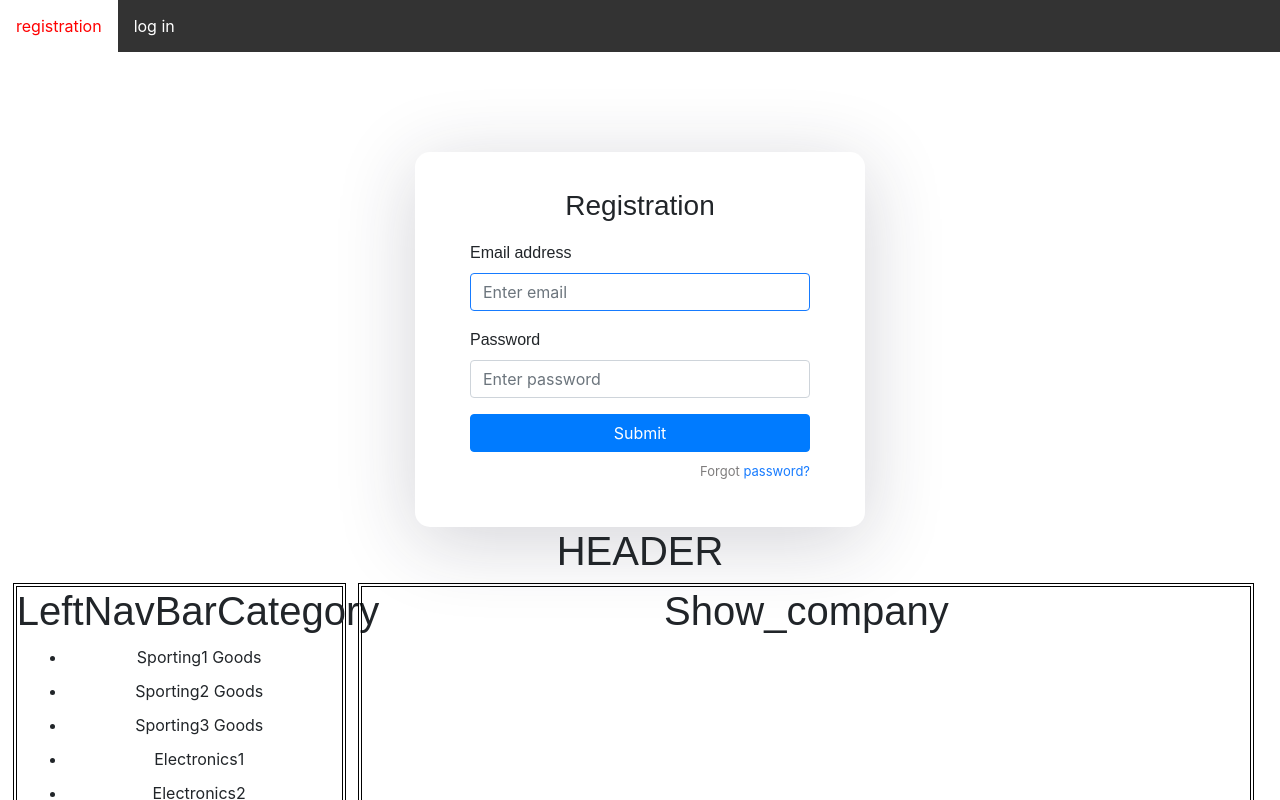
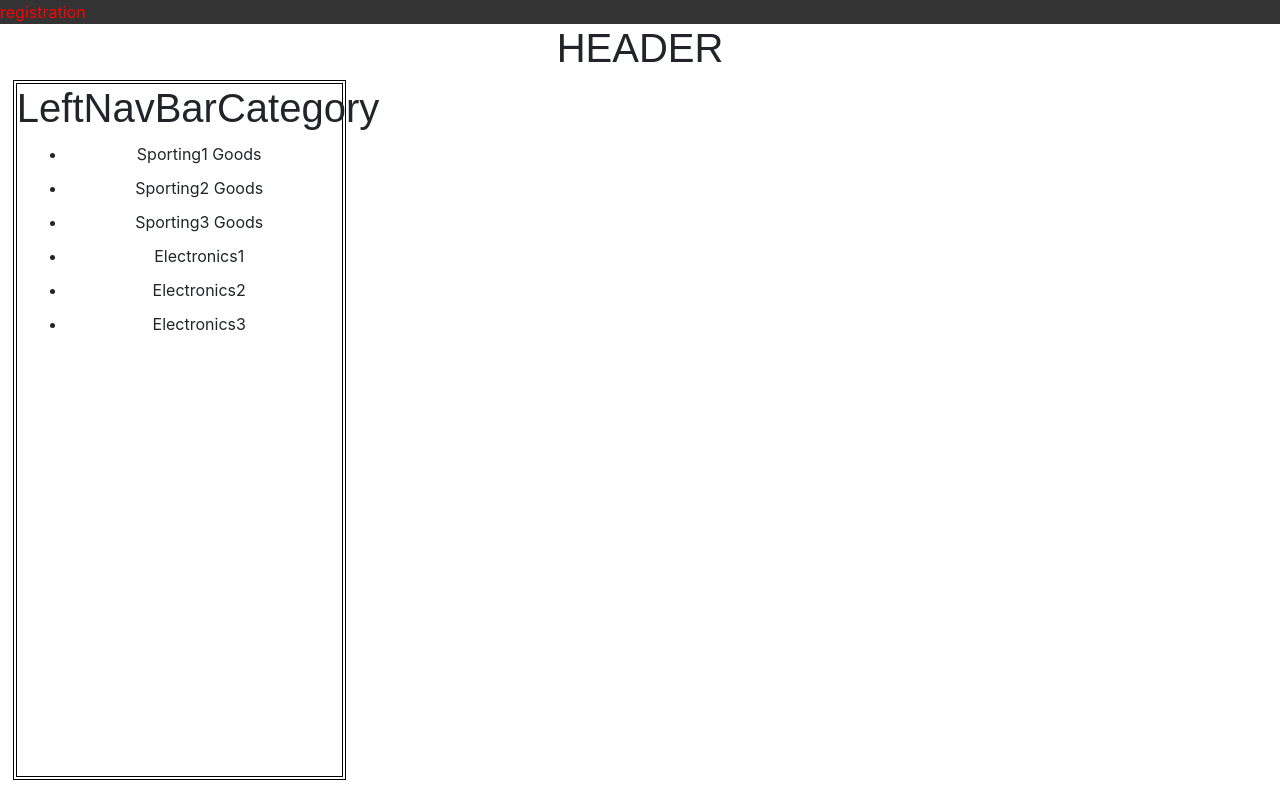
Before and after one commit to krasno86/places, a React (Create React App) app: page /registration in a window 1280 px wide. Shown: the top 800 px of the page. Built offline with nearby package versions, Linux system fonts and the light colour scheme.

Commit message:
add modal registration

```diff
--- a/src/App.js
+++ b/src/App.js
@@ -22,10 +22,18 @@ const PRODUCTS = [
 class App extends React.Component {
     constructor(props) {
         super(props);
-        this.state = { page: 3, product_list: PRODUCTS };
+        this.state = { page: 3, product_list: PRODUCTS, showModal: false };
         this.handleChangePage = this.handleChangePage.bind(this);
         this.handleHomePage = this.handleHomePage.bind(this);
+        this.handleChangeShowModal = this.handleChangeShowModal.bind(this);
+
     }
+
+    // state = {
+    //     page: 3,
+    //     product_list: PRODUCTS,
+    //     show: false
+    // };
 
     handleChangePage(Product) {
         this.setState({
@@ -40,28 +48,34 @@ class App extends React.Component {
         });
     }
 
+    handleChangeShowModal() {
+        console.log('1111111111111  handleChangeShowModal', this.state)
+        this.setState({
+            showModal: true
+        });
+    }
+
     render() {
-       const page = (this.state.page === 0) ? <TopCompany /> : (this.state.page === 1) ? <ShowCategory  products={this.state.product_list}/> : <ShowCompany />;
-
+        console.log('App', this.state)
+        // const page = (this.state.page === 0) ? <TopCompany /> : (this.state.page === 1) ? <ShowCategory  products={this.state.product_list}/> : <ShowCompany />;
+        // const show = (this.state.showModal === true) ? <Registration show = {this.state.showModal} /> : <Registration show = {this.state.showModal} />
         return (
-           <BrowserRouter>
             <div>
                 <ul className="topnav">
-                       <li><NavLink activeStyle = {{color: 'red'}} to='/registration'>registration</NavLink></li>
-                       <li><NavLink activeStyle = {{color: 'red'}} to='/login'>log in</NavLink></li>
+                    <div className="register" >
+                        <li onClick={this.handleChangeShowModal} style = {{color: 'red'}}>registration</li>
+                            {this.state.showModal === true ? <Registration show = {true} /> : ''}
+                            {/*<Registration show = {this.state.showModal} />*/}
+                    </div>
                 </ul>
-                   <Route path = '/registration' component = {Registration}/>
-                   <Route path = '/login' component = {Login}/>
-                   <Route path = '/#' component = {App}/>
-               </div>
+
                 <div className="App">
                     <header onClick={this.handleHomePage} style={{cursor:'pointer'}}>
                         <Header />
                     </header>
                     <LeftNavBarCategory onChangePage={this.handleChangePage} products={PRODUCTS} />
-                   {page}
                 </div>
-           </BrowserRouter>
+            </div>
         );
     }
 }
--- a/src/Registration.js
+++ b/src/Registration.js
@@ -1,6 +1,7 @@
 import React, { Component } from 'react'
 import axios from 'axios'
 import "bootstrap/dist/css/bootstrap.min.css";
+import { Button, Modal, ModalBody, ModalFooter, ModalHeader} from 'reactstrap';
 
 axios.defaults.headers.common['Content-Type'] = 'application/json';
 axios.interceptors.request.use(function (config) {
@@ -35,15 +36,31 @@ axios.interceptors.response.use(function (response) {
     return Promise.reject(error)
 });
 
+
 class Registration extends Component {
-    state = { notification: '' };
+
+    constructor(props) {
+        super(props);
+        this.state = {
+            show: true
+        };
+
+        this.showModal = this.showModal.bind(this);
+    }
+
+    showModal() {
+        this.setState({
+            show: !this.state.show
+        });
+    };
 
     render() {
         return (
-            <div className="auth-wrapper">
-                <div className="auth-inner">
+            <div>
+                <Modal isOpen={this.state.show} toggle={this.showModal} className={this.props.className}>
+                    <ModalHeader toggle={this.showModal}>Registration</ModalHeader>
+                    <ModalBody>
                         <form>
-                        <h3>Registration</h3>
                             <div className="form-group email_input">
                                 <label>Email address</label>
                                 <input type="email" className="form-control" placeholder="Enter email" autoFocus name="user[email]" id="user_email"/>
@@ -63,7 +80,12 @@ class Registration extends Component {
                                 {this.state.notification}
                             </span>
                         </form>
-                </div>
+                    </ModalBody>
+                    <ModalFooter>
+                        <Button color='primary' onClick={this.showModal}>Do Something</Button>
+                        <Button color='secondary' onClick={this.showModal}>Cancel</Button>
+                    </ModalFooter>
+                </Modal>
             </div>
         );
     }
```
Lines whose indentation alone changed are shown as unchanged.
